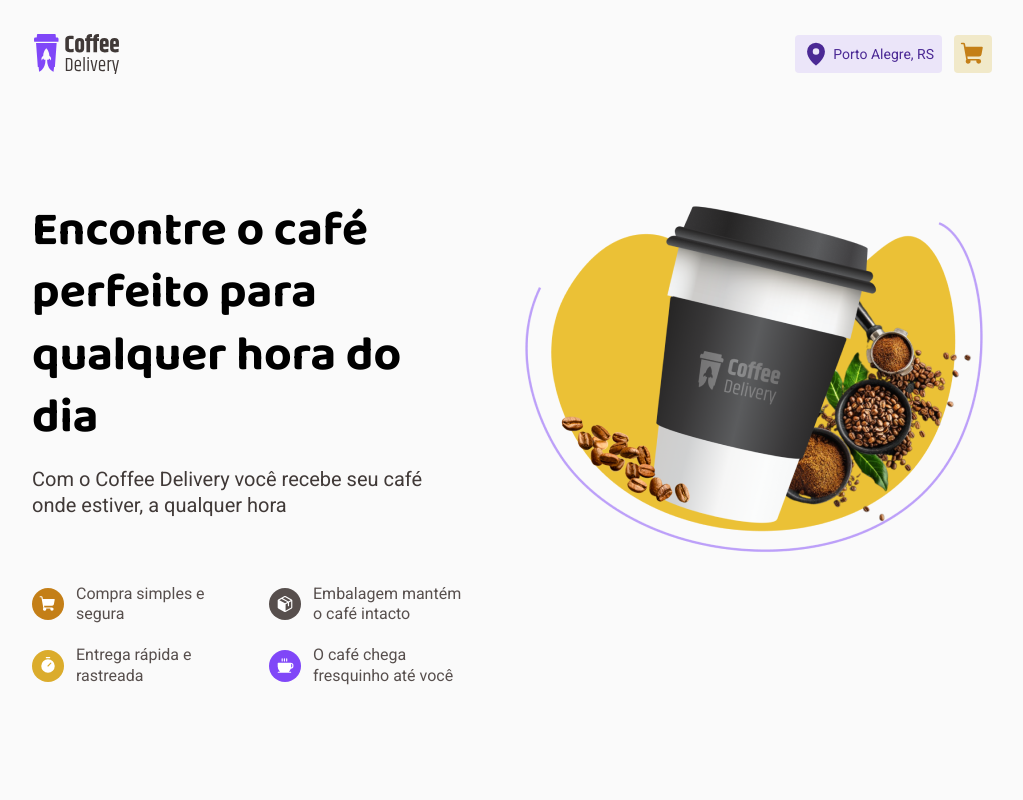
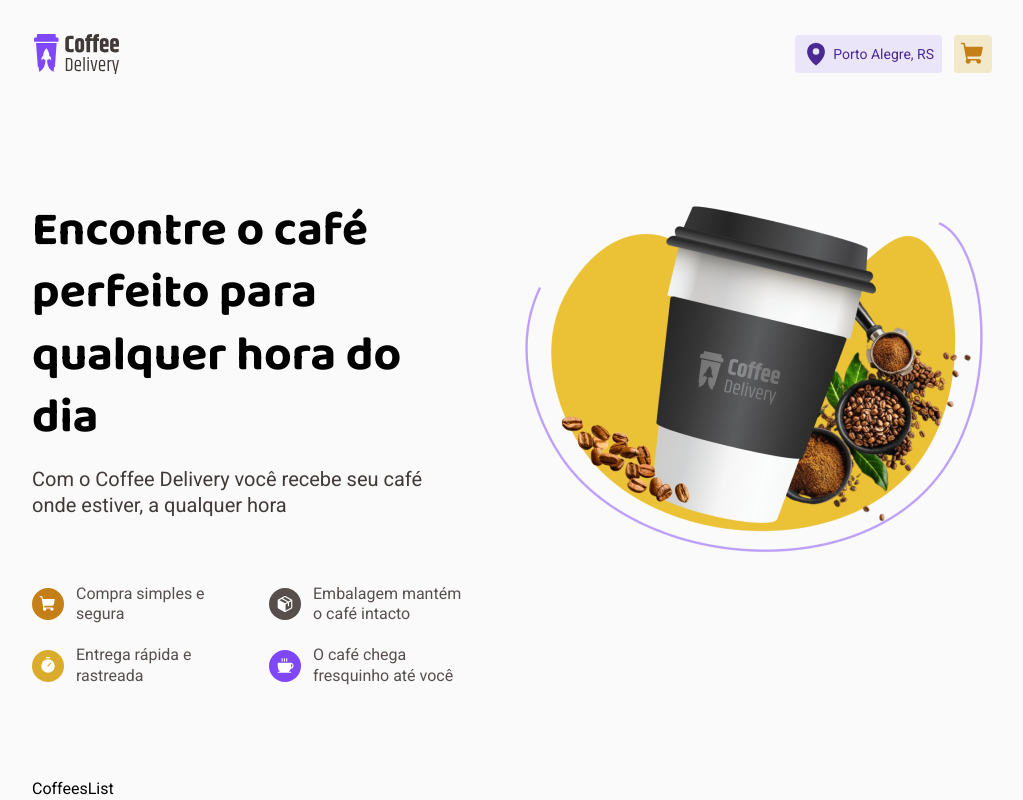
Before and after one commit to KevinGuedes/coffee-delivery, a React (Vite) app: page / in a window 1280 px wide. Shown: the whole page, without its empty margins (128-1151 px from the left). Built offline with nearby package versions, Linux system fonts and the light colour scheme.

Commit message:
feat(success): starting success page

```diff
--- a/src/pages/Home/index.tsx
+++ b/src/pages/Home/index.tsx
@@ -1,10 +1,11 @@
+import { CoffeesList } from './components/CoffesList'
 import { Introduction } from './components/Introduction'
-import { HomeContainer } from './styles'
 
 export function Home(): JSX.Element {
   return (
-    <HomeContainer>
+    <main>
       <Introduction />
-    </HomeContainer>
+      <CoffeesList />
+    </main>
   )
 }
--- a/src/pages/Home/styles.ts
+++ /dev/null
@@ -1,3 +0,0 @@
-import styled from 'styled-components'
-
-export const HomeContainer = styled.main``
--- a/src/pages/Success/index.tsx
+++ b/src/pages/Success/index.tsx
@@ -1,3 +1,5 @@
+import { SuccessContainer } from './styles'
+
 export function Success(): JSX.Element {
-  return <div>index</div>
+  return <SuccessContainer>index</SuccessContainer>
 }
--- /dev/null
+++ b/src/pages/Success/styles.ts
@@ -0,0 +1,14 @@
+import styled from 'styled-components'
+
+export const SuccessContainer = styled.main`
+  /* box-sizing: content-box;
+  border-width: 1px;
+  border-style: solid;
+  border-image: linear-gradient(
+    to right,
+    ${props => props.theme.brand.yellow},
+    ${props => props.theme.brand.purple}
+  );
+  border-image-slice: 1;
+  border-radius: 6px 36px; */
+`
```
